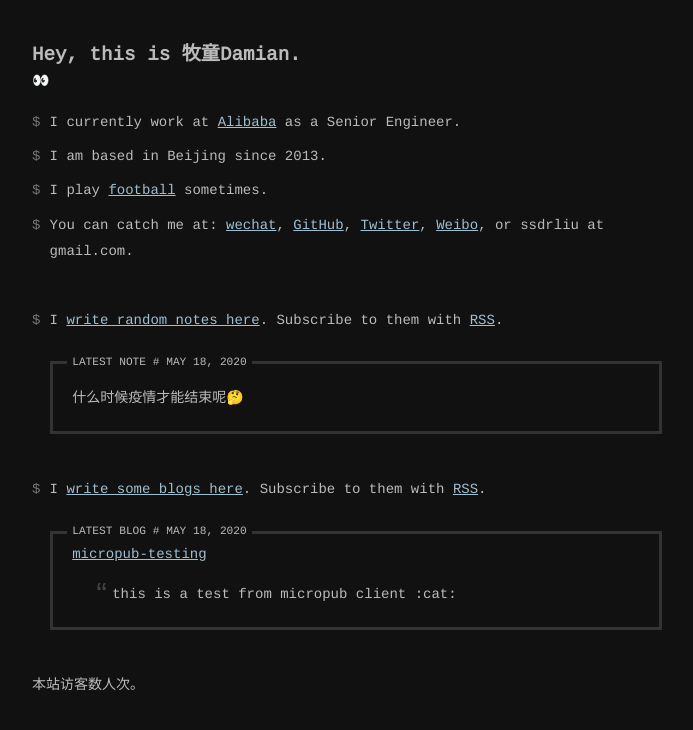
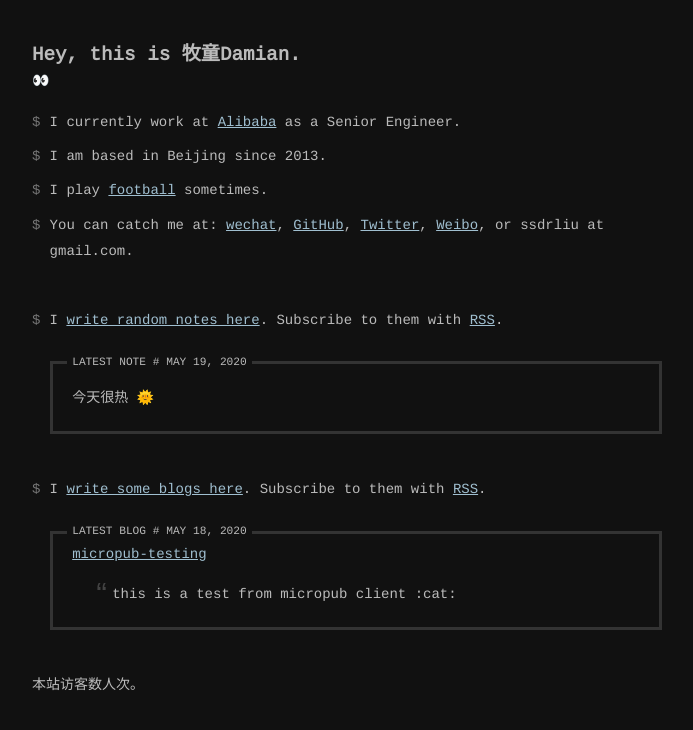
Before and after one commit to ssdr/site, a Jekyll site: the page built from index.html, in a window 1280 px wide. Shown: the top 730 px of the page, without its empty margins (293-986 px from the left). Built offline with Jekyll 4.4.1, drawn with Linux system fonts in a browser that asks for light colours; comment, search, counter and statistics services are not loaded.

Commit message:
📝 Update an entry via micropub

```diff
--- a/_data/notes.yml
+++ b/_data/notes.yml
@@ -1,3 +1,7 @@
+- date: 2020/05/19 04:57
+  content: |
+    今天很热 🌞
+
 - date: 2020/05/18 17:16
   content: |
     什么时候疫情才能结束呢🤔️
```
